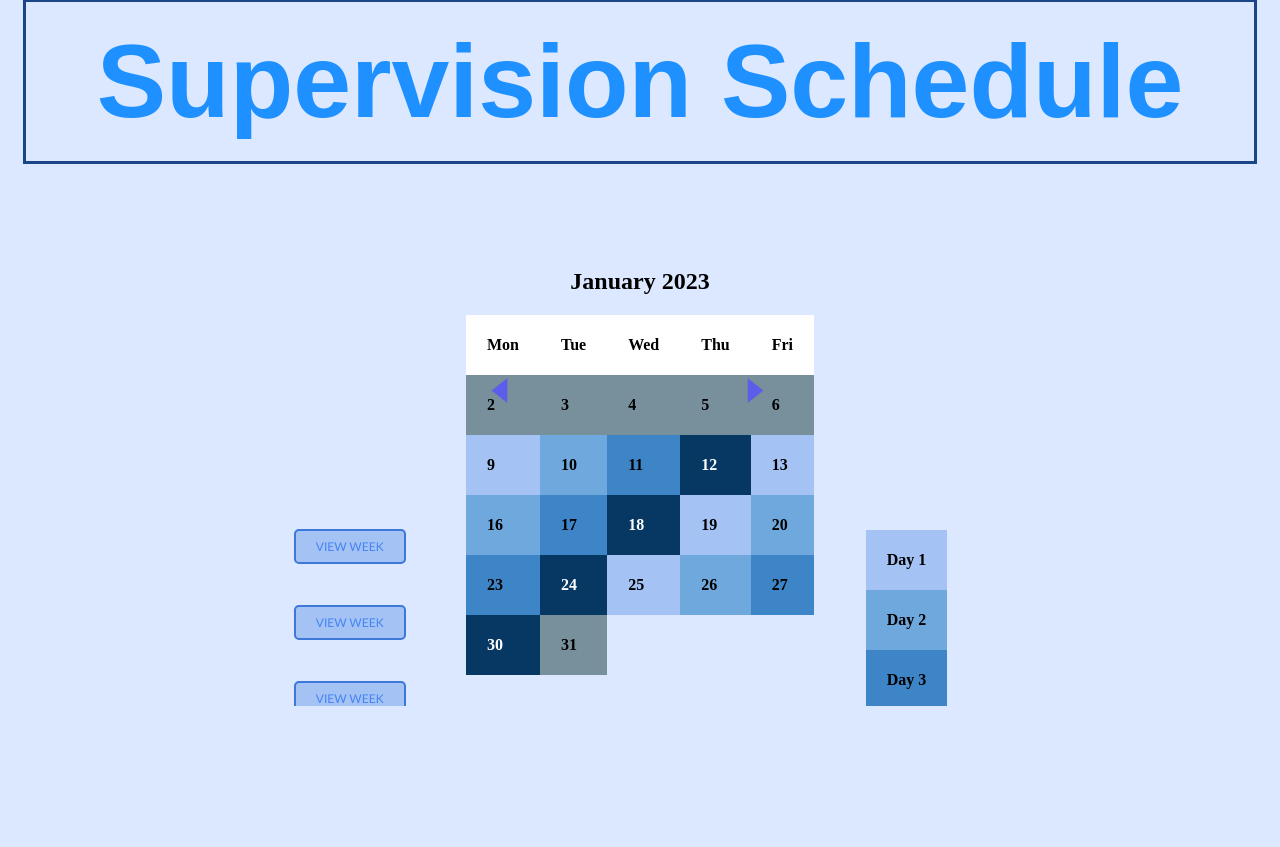
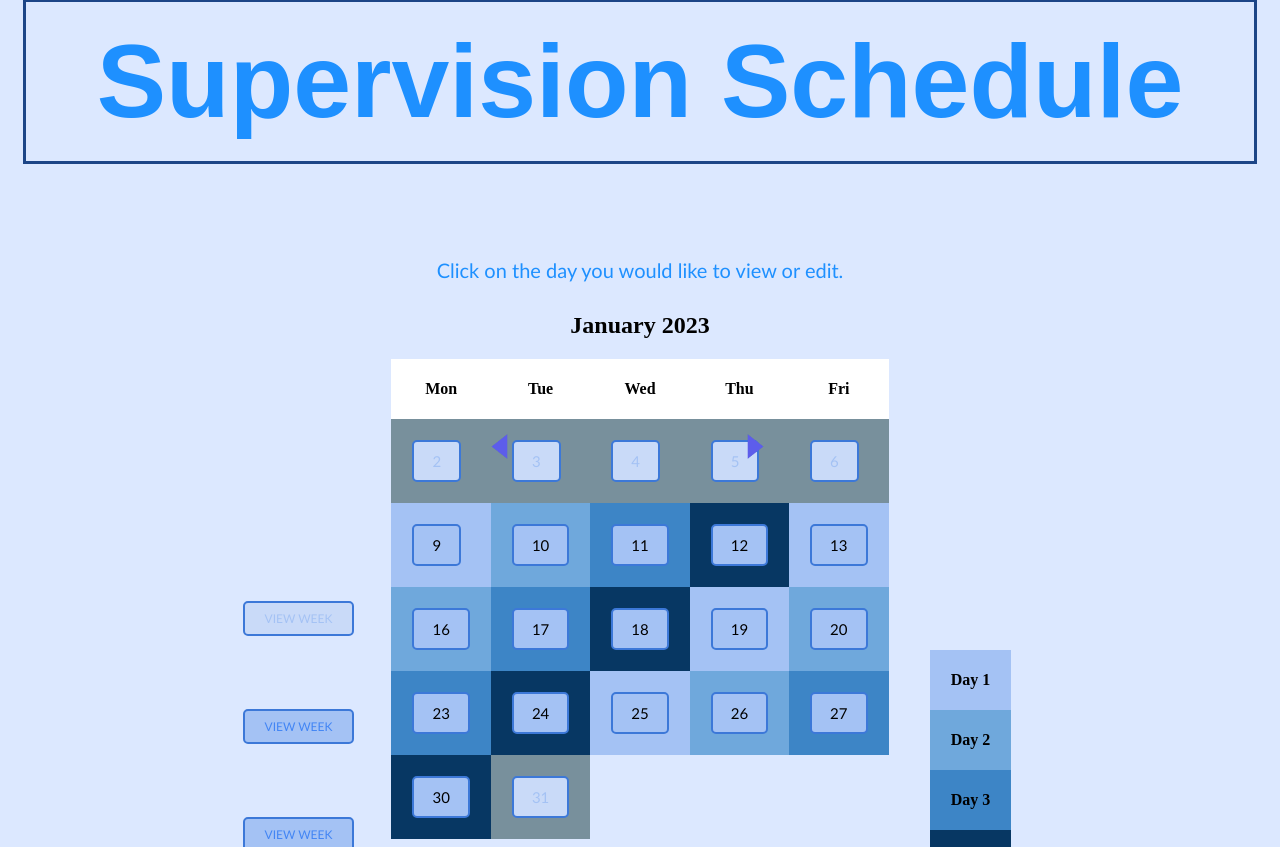
Before and after one commit to khadeeja2005/Project-Prep, a Django app: page /calendars/supervisionscheduledisplay in a window 1280 px wide. Shown: the part 94-941 px from the top of the page. Before the commit the page ends 800 px from the top, so only its background shows below. Run offline with Django 4.2, Linux system fonts and the light colour scheme; lists and menus that the app fills with data are empty.

Commit message:
created a week display and finished calendar display (without functionality)

```diff
--- a/projectprepsite/calendars/templates/calendars/supervisionscheduledisplay.html
+++ b/projectprepsite/calendars/templates/calendars/supervisionscheduledisplay.html
@@ -23,17 +23,17 @@
   }
   .table-absolute{
 	position: absolute;
-	top: 78%;
-	right: 26%;
+	top: 93%;
+	right: 21%;
   }
   .image{
 	position: absolute;
-	top: 59%;
+	top: 66%;
 	right: 60%;
   }
   .image2{
 	position: absolute;
-	top: 59%;
+	top: 66%;
 	right: 40%;
 	-webkit-transform: scaleX(-1);
   	transform: scaleX(-1);
@@ -43,28 +43,28 @@
   }
   .button1-absolute {
 	position: absolute;
-	top: 76%;
-	right: 68%;
+	top: 85%;
+	right: 72%;
   }
   .button2-absolute {
 	position: absolute;
-	top: 85.5%;
-	right: 68%;
+	top: 98.5%;
+	right: 72%;
   }
   .button3-absolute {
 	position: absolute;
-	top: 95%;
-	right: 68%;
+	top: 112%;
+	right: 72%;
   }
   .button4-absolute {
 	position: absolute;
-	top: 104.5%;
-	right: 68%;
+	top: 125.5%;
+	right: 72%;
   }
   .button5-absolute {
 	position: absolute;
-	top: 114%;
-	right: 68%;
+	top: 139%;
+	right: 72%;
   }
   .button {
 	cursor: pointer;
@@ -84,7 +84,58 @@
     font-family:'Gill Sans', 'Gill Sans MT', Calibri, 'Trebuchet MS', sans-serif;
     border-radius: 5px;
   }
+  .button3 {
+    display: inline-block;
+    border: 2px solid #3c78d8;
+    color: black;
+    padding: 10px 18px;
+    text-align: center;
+    display: inline-block;
+    font-size: 15px;
+    cursor: pointer;
+	background-color: #a4c2f4ff;
+    transition-duration: 0.4s;
+    font-family:'Gill Sans', 'Gill Sans MT', Calibri, 'Trebuchet MS', sans-serif;
+    border-radius: 5px;
+  }
+  .button-disabled {
+	display: inline-block;
+    border: 2px solid #3c78d8;
+    color: #a4c2f4;
+    padding: 8px 20px;
+    text-align: center;
+    display: inline-block;
+    font-size: 12px;
+	margin: 15px 4px;
+	background-color: #c9daf8ff;
+    transition-duration: 0.4s;
+    font-family:'Gill Sans', 'Gill Sans MT', Calibri, 'Trebuchet MS', sans-serif;
+    border-radius: 5px;
+  }
+  .button-date-disabled {
+	display: inline-block;
+    border: 2px solid #3c78d8;
+    color: #a4c2f4;
+    padding: 10px 18px;
+    text-align: center;
+    display: inline-block;
+    font-size: 15px;
+	background-color: #c9daf8ff;
+    transition-duration: 0.4s;
+    font-family:'Gill Sans', 'Gill Sans MT', Calibri, 'Trebuchet MS', sans-serif;
+    border-radius: 5px;
+  }
+
+  .bodytext {
+	background-color: #dce8ff;
+    padding: 10px;
+    text-align: center;
+    font-size: 20;
+    color: dodgerblue;
+    font-family:'Gill Sans', 'Gill Sans MT', Calibri, 'Trebuchet MS', sans-serif;
+  }
   .button2:hover {background-color: rgb(214, 226, 247)}
+  .button3:hover {background-color: rgb(214, 226, 247)}
 	</style>
 </head>
 <!-- for padding the order goes: top, right, bottom, left -->
@@ -97,6 +148,9 @@
 </header>
 
 <body>
+	<div class="bodytext">
+		Click on the day you would like to view or edit.
+	</div>
 	<!-- Here we are using attributes like
 		cellspacing and cellpadding -->
 
@@ -116,23 +170,23 @@
 	</div>
 
 	<div class="button1-absolute">
-		<input type="button" value="VIEW WEEK" class="button2">
+		<input type="button" value="VIEW WEEK" class="button-disabled">
 	</div>
 
 	<div class="button2-absolute">
-		<input type="button" value="VIEW WEEK" class="button2">
+		<input type="button" value="VIEW WEEK" class="button2" onclick="window.location='http://127.0.0.1:8000/calendars/weekdisplay'">
 	</div>
 
 	<div class="button3-absolute">
-		<input type="button" value="VIEW WEEK" class="button2">
+		<input type="button" value="VIEW WEEK" class="button2" onclick="window.location='http://127.0.0.1:8000/calendars/weekdisplay'">
 	</div>
 
 	<div class="button4-absolute">
-		<input type="button" value="VIEW WEEK" class="button2">
+		<input type="button" value="VIEW WEEK" class="button2" onclick="window.location='http://127.0.0.1:8000/calendars/weekdisplay'">
 	</div>
 
 	<div class="button5-absolute">
-		<input type="button" value="VIEW WEEK" class="button2">
+		<input type="button" value="VIEW WEEK" class="button2" onclick="window.location='http://127.0.0.1:8000/calendars/weekdisplay'">
 	</div>
 
 	<h2 align="center" style="color: black; border: black;">
@@ -211,37 +265,37 @@
 
 		<tbody>
 			<tr>
-				<td style="color: black; background: #78909cff">2</td>
-				<td style="color: black; background: #78909cff">3</td>
-        		<td style="color: black; background: #78909cff">4</td>
-        		<td style="color: black; background: #78909cff">5</td>
-        		<td style="color: black; background: #78909cff">6</td>
+				<td style="color: black; background: #78909cff"><input type="button" value="2" class="button-date-disabled"></td>
+				<td style="color: black; background: #78909cff"><input type="button" value="3" class="button-date-disabled"></td>
+        		<td style="color: black; background: #78909cff"><input type="button" value="4" class="button-date-disabled"></td>
+        		<td style="color: black; background: #78909cff"><input type="button" value="5" class="button-date-disabled"></td>
+        		<td style="color: black; background: #78909cff"><input type="button" value="6" class="button-date-disabled"></td>
 			</tr>
 			<tr></tr>
 			<tr>
-				<td style="color: black; background: #a4c2f4ff">9</td>
-				<td style="color: black; background: #6fa8dcff">10</td>
-				<td style="color: black; background: #3d85c6ff">11</td>
-				<td style="color: white; background: #073763ff">12</td>
-				<td style="color: black; background: #a4c2f4ff">13</td>
+				<td style="color: black; background: #a4c2f4ff"><input type="button" value="9" class="button3"></td>
+				<td style="color: black; background: #6fa8dcff"><input type="button" value="10" class="button3"></td>
+				<td style="color: black; background: #3d85c6ff"><input type="button" value="11" class="button3"></td>
+				<td style="color: white; background: #073763ff"><input type="button" value="12" class="button3"></td>
+				<td style="color: black; background: #a4c2f4ff"><input type="button" value="13" class="button3"></td>
 			</tr>
 			<tr>
-				<td style="color: black; background: #6fa8dcff">16</td>
-				<td style="color: black; background: #3d85c6ff">17</td>
-				<td style="color: white; background: #073763ff">18</td>
-				<td style="color: black; background: #a4c2f4ff">19</td>
-				<td style="color: black; background: #6fa8dcff">20</td>
+				<td style="color: black; background: #6fa8dcff"><input type="button" value="16" class="button3"></td>
+				<td style="color: black; background: #3d85c6ff"><input type="button" value="17" class="button3"></td>
+				<td style="color: white; background: #073763ff"><input type="button" value="18" class="button3"></td>
+				<td style="color: black; background: #a4c2f4ff"><input type="button" value="19" class="button3"></td>
+				<td style="color: black; background: #6fa8dcff"><input type="button" value="20" class="button3"></td>
 			</tr>
 			<tr>
-				<td style="color: black; background: #3d85c6ff">23</td>
-				<td style="color: white; background: #073763ff">24</td>
-				<td style="color: black; background: #a4c2f4ff">25</td>
-				<td style="color: black; background: #6fa8dcff">26</td>
-				<td style="color: black; background: #3d85c6ff">27</td>
+				<td style="color: black; background: #3d85c6ff"><input type="button" value="23" class="button3"></td>
+				<td style="color: white; background: #073763ff"><input type="button" value="24" class="button3"></td>
+				<td style="color: black; background: #a4c2f4ff"><input type="button" value="25" class="button3"></td>
+				<td style="color: black; background: #6fa8dcff"><input type="button" value="26" class="button3"></td>
+				<td style="color: black; background: #3d85c6ff"><input type="button" value="27" class="button3"></td>
 			</tr>
 			<tr>
-				<td style="color: white; background: #073763ff">30</td>
-				<td style="color: black; background: #78909cff">31</td>
+				<td style="color: white; background: #073763ff"><input type="button" value="30" class="button3"></td>
+				<td style="color: black; background: #78909cff"><input type="button" value="31" class="button-date-disabled"></td>
 				<td></td>
 				<td></td>
 				<td></td>
--- a/projectprepsite/calendars/templates/calendars/uploadfile.html
+++ b/projectprepsite/calendars/templates/calendars/uploadfile.html
@@ -38,7 +38,7 @@
 
 <header>
     <h1 style="border: 3px solid #1c4587; padding: 20px;">
-      Upload Your File
+      File Upload:
     </h1>
   </header>
 
--- a/projectprepsite/calendars/templates/calendars/uploadsuccess.html
+++ b/projectprepsite/calendars/templates/calendars/uploadsuccess.html
@@ -74,7 +74,7 @@
 
 <header>
     <h1 style="border: 3px solid #1c4587; padding: 20px;">
-      Upload Your File
+      File Upload:
     </h1>
   </header>
 
--- a/projectprepsite/calendars/urls.py
+++ b/projectprepsite/calendars/urls.py
@@ -10,4 +10,5 @@ urlpatterns = [
     path(r'uploadsuccess/', views.uploadSuccess, name='uploadsuccess'),
     path(r'additionalform/', views.additionalForm, name='additionalform'),
     path(r'supervisionscheduledisplay', views.supervisionscheduledisplay, name='supervisonscheduledisplay'),
+    path(r'weekdisplay', views.weekdisplay, name='weekdisplay'),
 ]
--- a/projectprepsite/calendars/views.py
+++ b/projectprepsite/calendars/views.py
@@ -48,3 +48,5 @@ def additionalForm(request):
     return render(request,'calendars/additionalform.html', context)
 def supervisionscheduledisplay(request):
     return render(request, 'calendars/supervisionscheduledisplay.html')
+def weekdisplay(request):
+    return render(request, 'calendars/weekdisplay.html')
```
Also changed, not shown: projectprepsite/calendars/templates/calendars/weekdisplay.html (added, +78 -0 lines), projectprepsite/db.sqlite3.
